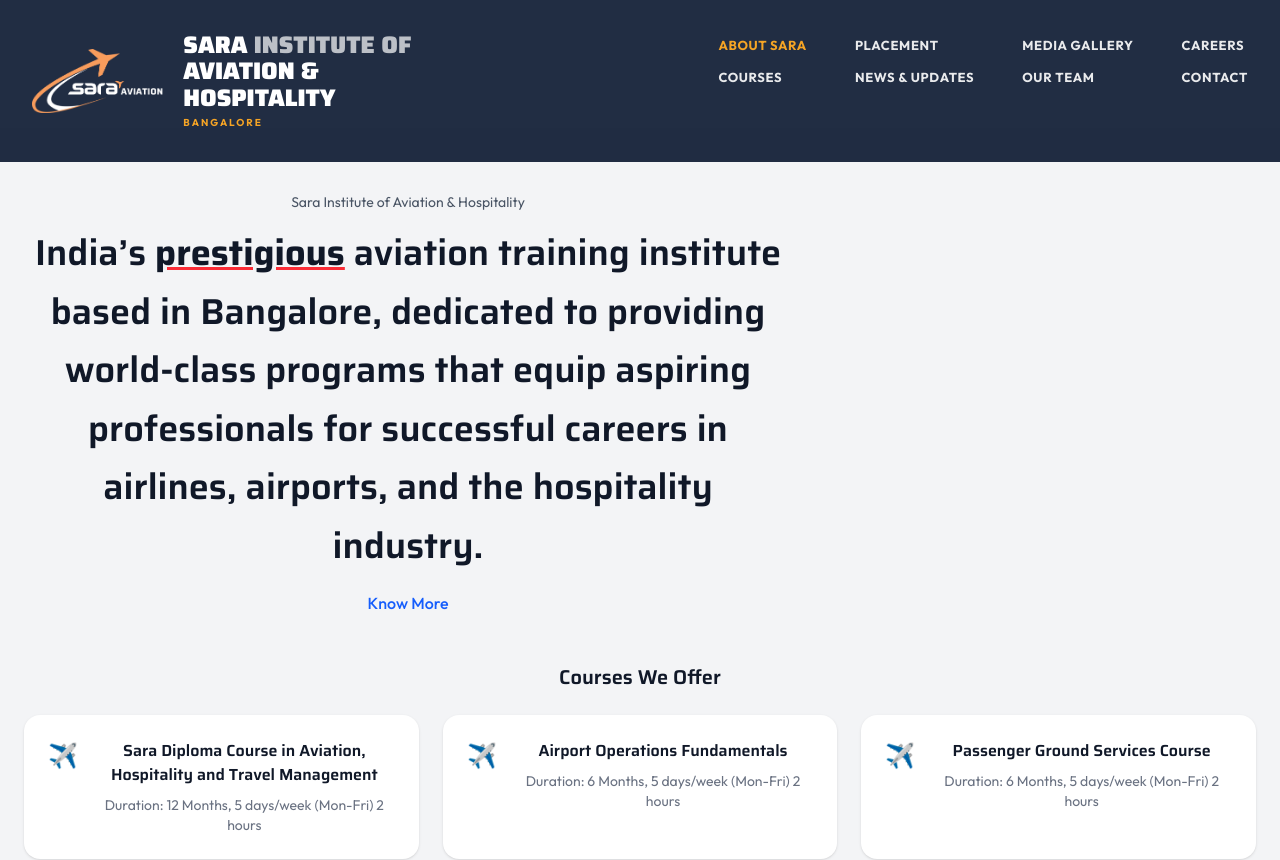
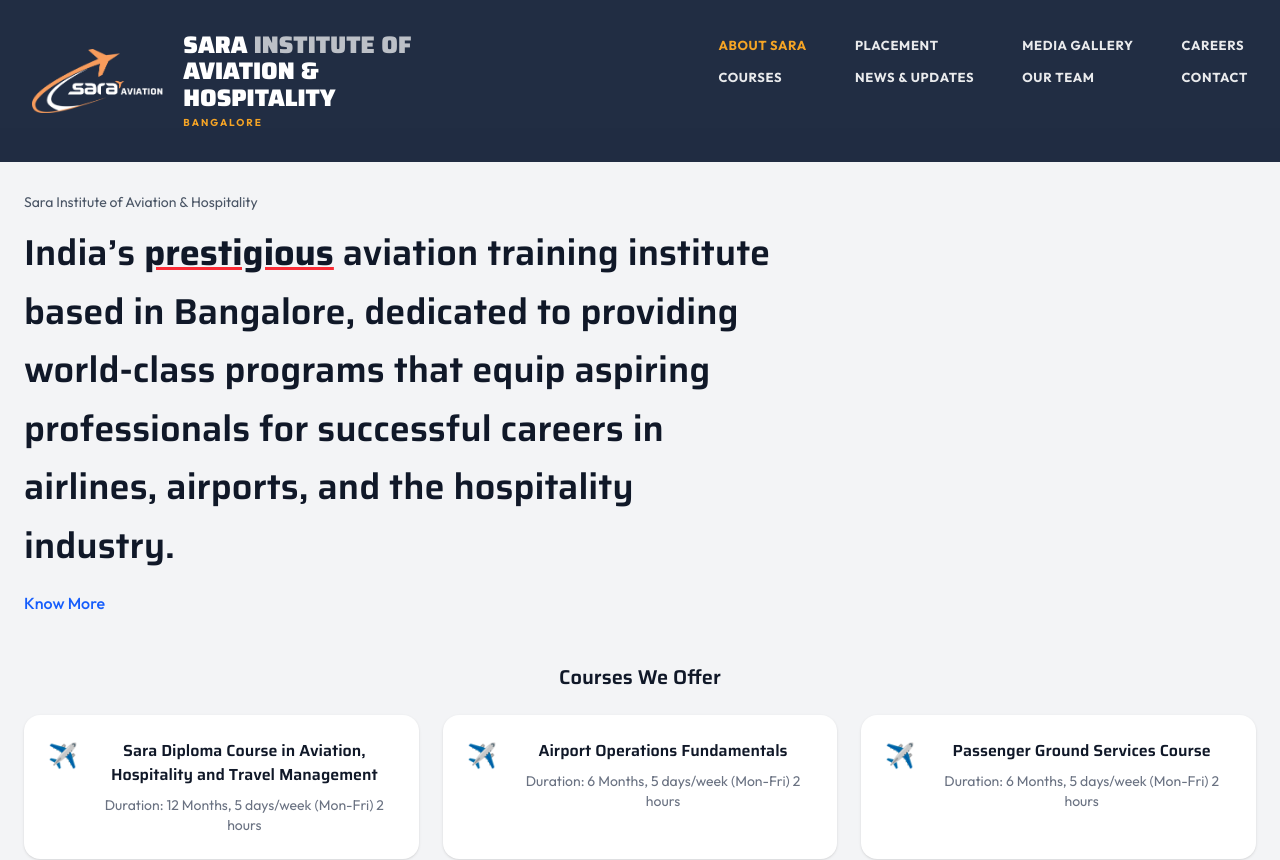
Before and after one commit to studioelemento/saraAviation, a React (Vite) app: page /about in a window 1280 px wide. Shown: the top 860 px of the page. Built offline with nearby package versions, Linux system fonts and the light colour scheme.

Commit message:
style: left align introductory text in AviationCourses

```diff
--- a/index.html
+++ b/index.html
@@ -2,7 +2,7 @@
 <html lang="en">
   <head>
     <meta charset="UTF-8" />
-    <link rel="icon" type="image/svg+xml" href="/favicon.svg" />
+    <link rel="icon" type="image/svg+xml" href="/assets/logo/Sara Aviation Logo White Orange.png" />
     <meta name="viewport" content="width=device-width, initial-scale=1.0" />
     <link href="https://fonts.googleapis.com/css2?family=Outfit:wght@100..900&family=Saira:ital,wght@0,100..900;1,100..900&display=swap" rel="stylesheet">
     <title>Sara Aviation Academy</title>
--- a/src/pages/home/components/AviationCourse.jsx
+++ b/src/pages/home/components/AviationCourse.jsx
@@ -5,7 +5,7 @@
     <section className="w-full bg-gray-100 py-16 px-6">
       <div className="max-w-7xl mx-auto">
         {/* Top Content */}
-        <div className="max-w-3xl mb-12">
+        <div className="max-w-3xl mb-12 text-left">
           <p className="text-sm text-gray-600 mb-3">
             Sara Institute of Aviation & Hospitality
           </p>
```
